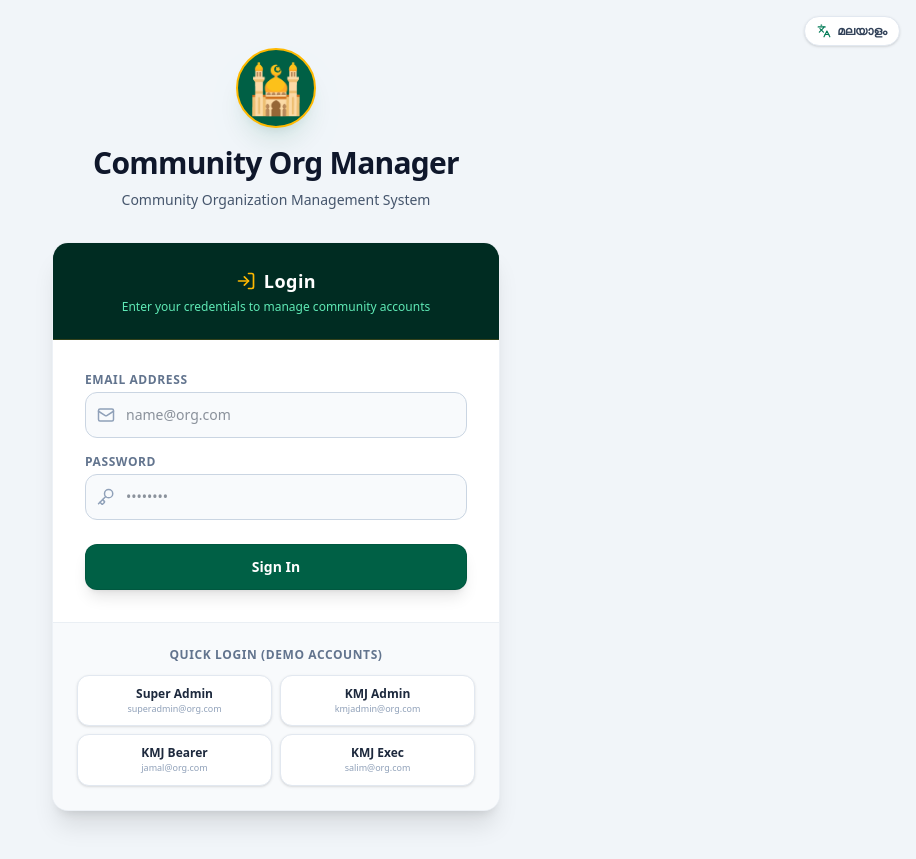
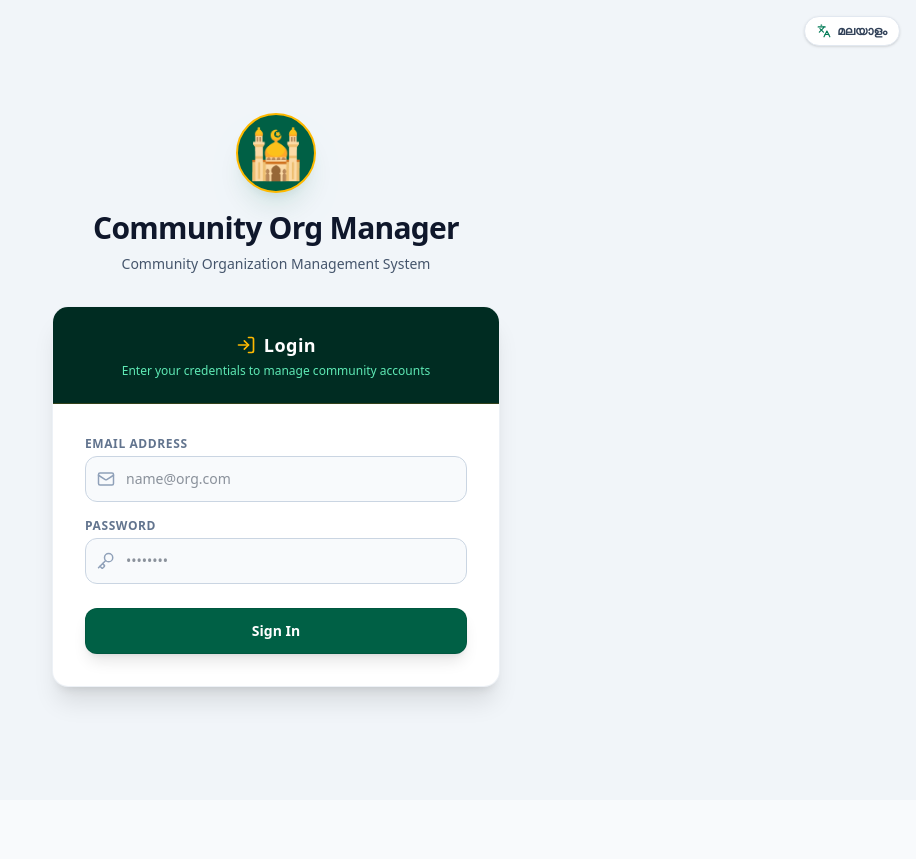
Before and after one commit to zainukappan/Community, a Next.js app: page /auth/login in a window 1280 px wide. Shown: the whole page, without its empty margins (364-1280 px from the left). After the commit the page ends 800 px from the top, so only its background shows below. Built offline with nearby package versions, Linux system fonts and the light colour scheme; no server answers; the database is empty.

Commit message:
feat: remove Quick Login (Demo Accounts) panel from login screen

```diff
--- a/src/app/auth/login/LoginClient.tsx
+++ b/src/app/auth/login/LoginClient.tsx
@@ -35,19 +35,6 @@ export default function LoginClient() {
     }
   };
 
-  const handleQuickLogin = (quickEmail: string) => {
-    const success = login(quickEmail);
-    if (!success) {
-      setError('Failed to login with quick account.');
-    }
-  };
-
-  const demoAccounts = [
-    { label: 'Super Admin', email: 'superadmin@org.com', desc: 'Manage all organizations' },
-    { label: 'KMJ Admin', email: 'kmjadmin@org.com', desc: 'Manage Kerala Muslim Jamaath' },
-    { label: 'KMJ Bearer', email: 'jamal@org.com', desc: 'Office Bearer (Caller)' },
-    { label: 'KMJ Exec', email: 'salim@org.com', desc: 'Executive Member (Caller)' },
-  ];
 
   return (
     <div className="flex min-h-screen flex-col items-center justify-center bg-slate-100 px-4 py-12 sm:px-6 lg:px-8">
@@ -150,27 +137,6 @@ export default function LoginClient() {
             </div>
           </form>
 
-          {/* Quick Demo Login Panel */}
-          <div className="bg-slate-50 border-t border-slate-200/60 p-6 space-y-3">
-            <h4 className="text-xs font-bold text-slate-500 uppercase tracking-wider text-center">
-              Quick Login (Demo Accounts)
-            </h4>
-            <div className="grid grid-cols-2 gap-2">
-              {demoAccounts.map((account) => (
-                <button
-                  key={account.email}
-                  type="button"
-                  onClick={() => handleQuickLogin(account.email)}
-                  className="flex flex-col items-center justify-center p-2.5 bg-white hover:bg-emerald-50 rounded-xl border border-slate-200 hover:border-emerald-300 transition-all text-left shadow-sm cursor-pointer"
-                >
-                  <span className="text-xs font-bold text-slate-800">{account.label}</span>
-                  <span className="text-[9px] text-slate-400 truncate w-full text-center">
-                    {account.email}
-                  </span>
-                </button>
-              ))}
-            </div>
-          </div>
         </div>
       </div>
     </div>
```
